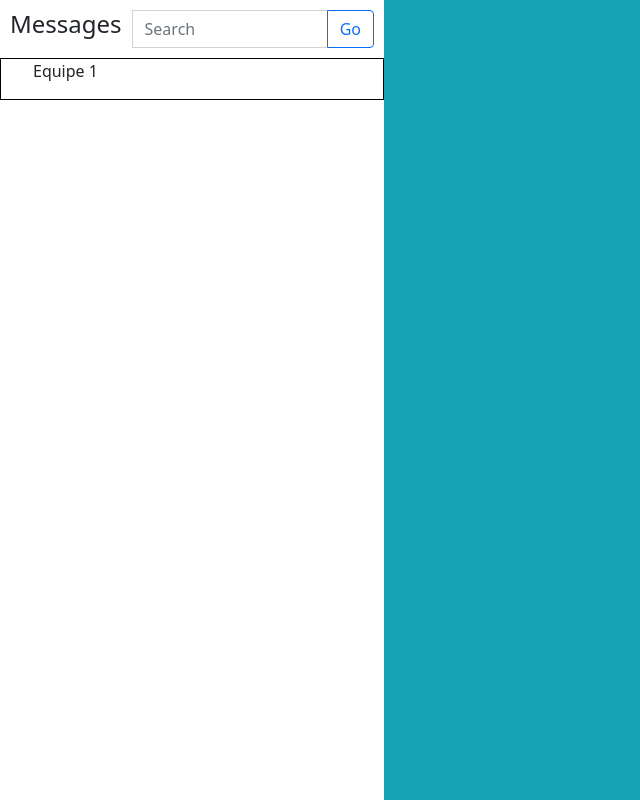
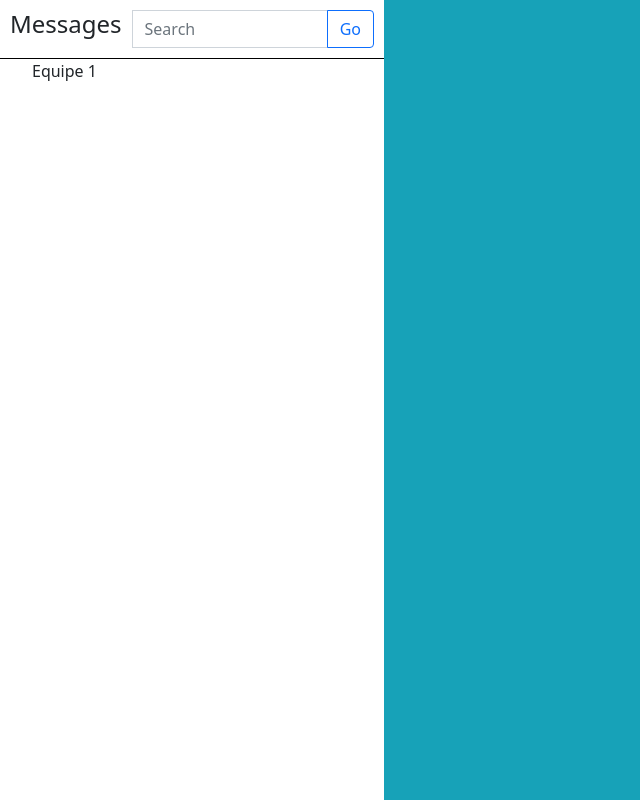
Before and after one commit to robinarmingaud/ourwhats, a Flask app: page /messages in a window 1280 px wide. Shown: the whole page, without its empty margins (0-640 px from the left). Run offline with Flask 2, Linux system fonts and the light colour scheme; data comes from the database, SQL or seed files in the repository.

Commit message:
Travail sidebar 22/02/2022

```diff
--- a/static/css/messages.css
+++ b/static/css/messages.css
@@ -13,10 +13,10 @@ body{
     padding : 0;
     width: 30%;
     background-color: #FFFFFF;
-    height: 100%;
+    min-height: 100%;
 }
 .message-history{
-    border: 1px solid #000000;
+    border-top: 1px solid #000000;
 }
 .input-group{
     padding : 10px;
```
